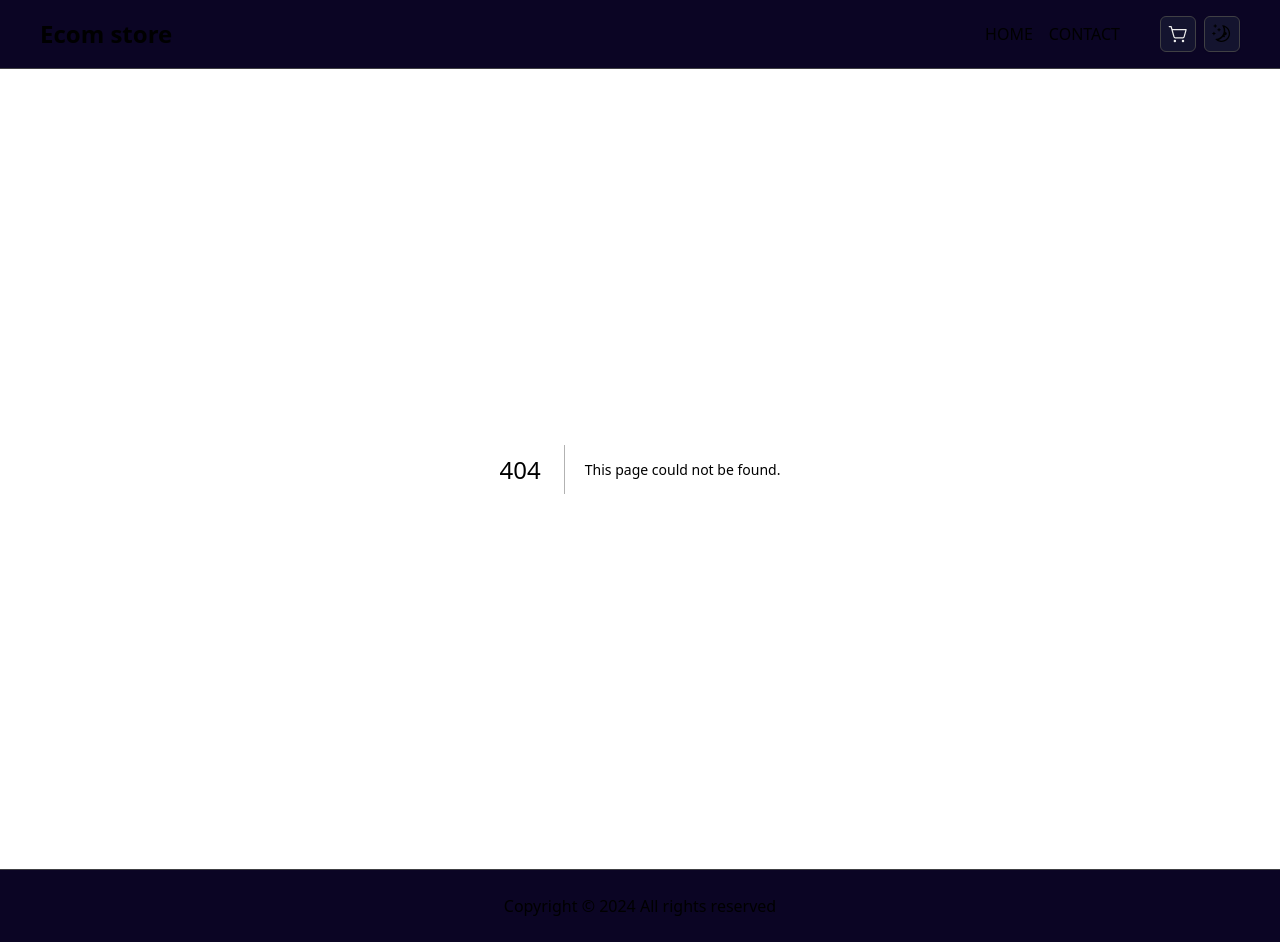
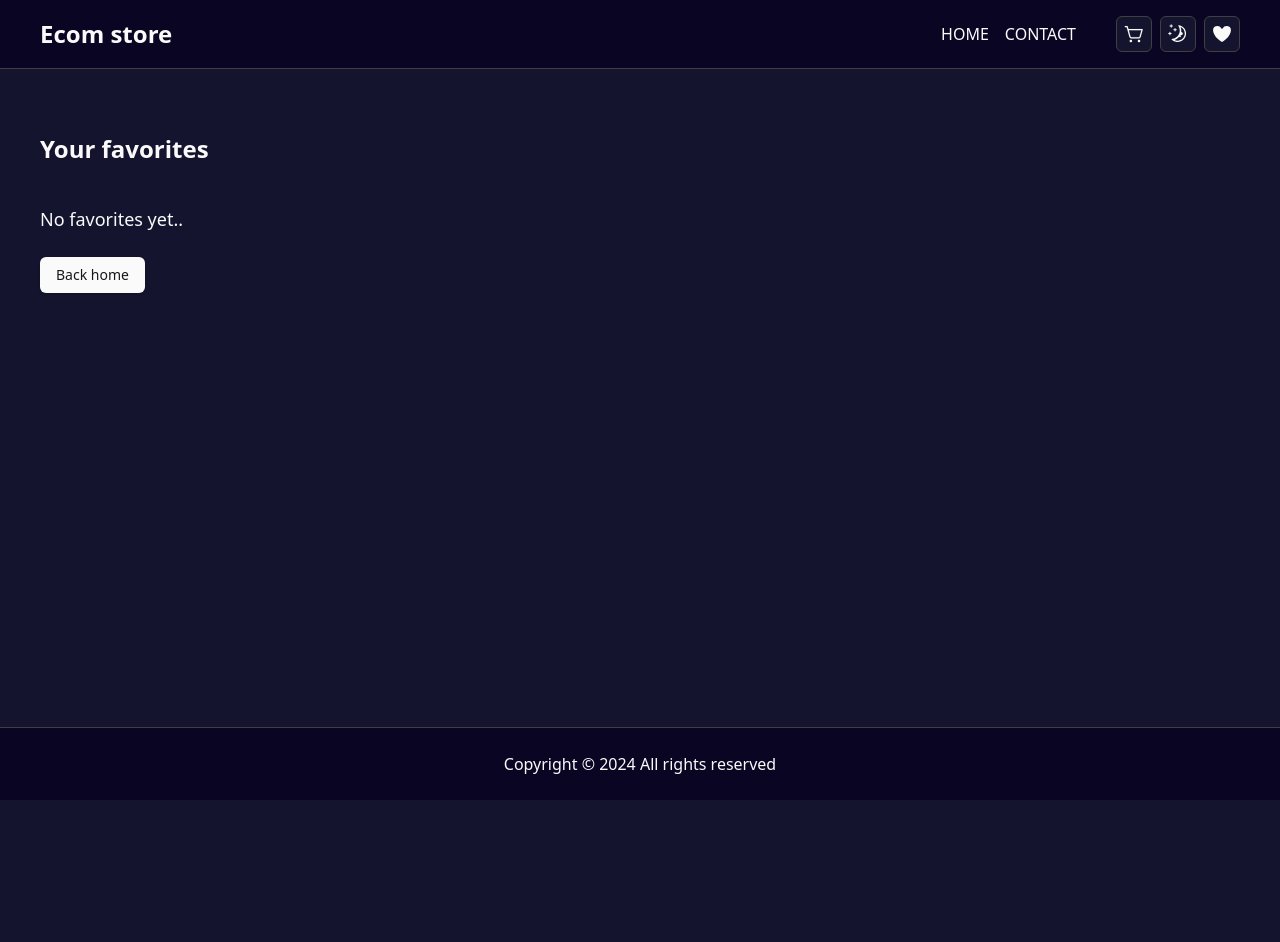
Before and after one commit to Krihages/ecom-next, a Next.js app: page /favorites in a window 1280 px wide. Before the commit this address had no page. After the commit the page ends 800 px from the top, so only its background shows below. Built offline with nearby package versions, Linux system fonts and the light colour scheme.

Commit message:
added favorites

```diff
--- /dev/null
+++ b/src/app/favorites/page.tsx
@@ -0,0 +1,30 @@
+"use client";
+
+import Thumbnail from "@/components/Products/AllProducts/Thumbnail";
+import { useFavorites } from "@/components/Providers/Favorites";
+import Section from "@/components/Section";
+import { buttonVariants } from "@/components/ui/button";
+import Link from "next/link";
+
+export default function FavoritesPage() {
+  const { favorites } = useFavorites();
+
+  console.log(favorites);
+  return (
+    <Section>
+      <h1 className="text-2xl font-bold">Your favorites</h1>
+      <div className="grid grid-cols-1 sm:grid-cols-2 md:grid-cols-3 lg:grid-cols-4 gap-4 pt-10">
+        {favorites.length > 0 ? (
+          favorites.map((product) => (
+            <Thumbnail key={product.id} product={product} />
+          ))
+        ) : (
+          <p className="text-lg">No favorites yet..</p>
+        )}
+      </div>
+      <Link href="/" className={`${buttonVariants()} mt-6 text-lg`}>
+        Back home
+      </Link>
+    </Section>
+  );
+}
--- /dev/null
+++ b/src/components/Favorites/Favorite.tsx
@@ -0,0 +1,39 @@
+"use client";
+
+import { Product } from "@/types/Product";
+import { HeartIcon } from "../icons/heartIcons";
+import { useFavorites } from "../Providers/Favorites";
+import { useEffect } from "react";
+
+type Props = {
+  color: "full" | "empty";
+  setFavorite: React.Dispatch<React.SetStateAction<boolean>>;
+  product: Product;
+};
+
+export default function Favorite({ color, setFavorite, product }: Props) {
+  const { addFavorite, removeFavorite, isFavorite } = useFavorites();
+
+  useEffect(() => {
+    setFavorite(isFavorite(product));
+  }, []);
+
+  function handleClick(e: React.MouseEvent<HTMLButtonElement>) {
+    e.preventDefault();
+    setFavorite((prev: boolean) => !prev);
+    if (isFavorite(product)) {
+      removeFavorite(product);
+    } else {
+      addFavorite(product);
+    }
+  }
+
+  return (
+    <button
+      className="w-full h-full shadow-xl bg-foreground/20 bg-opacity-50 p-1.5 rounded-lg"
+      onClick={handleClick}
+    >
+      <HeartIcon color={color} />
+    </button>
+  );
+}
--- /dev/null
+++ b/src/components/Favorites/index.tsx
@@ -0,0 +1,15 @@
+import Link from "next/link";
+import { HeartIcon } from "../icons/heartIcons";
+
+export default function Favorites() {
+  return (
+    <Link
+      href="/favorites"
+      className="bg-background rounded-md border p-[4px] hover:bg-accent duration-200 w-9 h-9"
+      title="Favorites"
+      aria-label="Your favorites"
+    >
+      <HeartIcon />
+    </Link>
+  );
+}
--- a/src/components/Header/index.tsx
+++ b/src/components/Header/index.tsx
@@ -1,3 +1,4 @@
+import Favorites from "../Favorites";
 import { ModeToggle } from "../Providers/ThemeProvider/ModeToggle";
 import Cart from "./Cart";
 
@@ -14,6 +15,7 @@ export default function Header() {
           <div className="flex  items-center gap-2">
             <Cart />
             <ModeToggle />
+            <Favorites />
           </div>
         </div>
       </div>
--- a/src/components/Products/AllProducts/Thumbnail/ThumbnailImg.tsx
+++ b/src/components/Products/AllProducts/Thumbnail/ThumbnailImg.tsx
@@ -1,16 +1,38 @@
-import { ImageProps } from "@/types/Product";
+"use client";
+
 import { AspectRatio } from "@/components/ui/aspect-ratio";
 import Image from "next/image";
+import { useState } from "react";
+import { Product } from "@/types/Product";
 
-export default function ThumbnailImg({ image }: { image: ImageProps }) {
+import Favorite from "@/components/Favorites/Favorite";
+
+export default function ThumbnailImg({ product }: { product: Product }) {
+  const [isFavorite, setIsFavorite] = useState(false);
+  const [isHovered, setIsHovered] = useState(false);
+
   return (
-    <AspectRatio ratio={16 / 10}>
+    <AspectRatio
+      ratio={16 / 10}
+      className="relative"
+      onMouseEnter={() => setIsHovered(true)}
+      onMouseLeave={() => setIsHovered(false)}
+    >
       <Image
-        src={image.url}
-        alt={image?.alt || "Product Image"}
+        src={product.image.url}
+        alt={product.image?.alt || "Product Image"}
         fill
         className="object-cover rounded-t-xl "
       />
+      {isHovered && (
+        <div className="absolute top-2 right-2 w-10 h-10  rounded-lg">
+          <Favorite
+            color={isFavorite ? "full" : "empty"}
+            setFavorite={setIsFavorite}
+            product={product}
+          />
+        </div>
+      )}
     </AspectRatio>
   );
 }
--- a/src/components/Products/AllProducts/Thumbnail/index.tsx
+++ b/src/components/Products/AllProducts/Thumbnail/index.tsx
@@ -16,7 +16,7 @@ export default function Thumbnail({ product }: { product: Product }) {
   return (
     <Card className="hover:shadow-xl  bg-card hover:bg-background duration-500">
       <Link href={`/product/${product.id}`}>
-        <ThumbnailImg image={product.image} />
+        <ThumbnailImg product={product} />
         <CardHeader>
           <CardTitle>{product.title}</CardTitle>
 
--- a/src/components/Products/AllProducts/index.tsx
+++ b/src/components/Products/AllProducts/index.tsx
@@ -4,6 +4,7 @@ import { Product } from "@/types/Product";
 
 export default async function AllProducts({ query }: { query: string }) {
   const products = await fetchProducts();
+
   let filteredProducts = products;
   if (query && query.length > 0) {
     filteredProducts = products.filter((product: Product) =>
--- /dev/null
+++ b/src/components/Providers/Favorites/index.tsx
@@ -0,0 +1,64 @@
+"use client";
+
+import {
+  createContext,
+  useState,
+  useContext,
+  ReactNode,
+  useEffect,
+} from "react";
+import { Product } from "@/types/Product";
+
+type FavoritesContextType = {
+  favorites: Product[];
+  addFavorite: (product: Product) => void;
+  removeFavorite: (product: Product) => void;
+  isFavorite: (product: Product) => boolean;
+};
+
+const FavoritesContext = createContext<FavoritesContextType | undefined>(
+  undefined
+);
+
+export function FavoritesProvider({ children }: { children: ReactNode }) {
+  const [favorites, setFavorites] = useState<Product[]>([]);
+
+  useEffect(() => {
+    const storedFavorites = JSON.parse(
+      localStorage.getItem("favorites") || "[]"
+    );
+    setFavorites(storedFavorites);
+  }, []);
+
+  const addFavorite = (product: Product) => {
+    const filteredFavorites = [...favorites, product];
+    setFavorites(filteredFavorites);
+    localStorage.setItem("favorites", JSON.stringify(filteredFavorites));
+  };
+
+  const removeFavorite = (product: Product) => {
+    const filteredFavorites = favorites.filter((fav) => fav.id !== product.id);
+
+    setFavorites(filteredFavorites);
+    localStorage.setItem("favorites", JSON.stringify(filteredFavorites));
+  };
+
+  const isFavorite = (product: Product) =>
+    favorites.some((fav) => fav.id === product.id);
+
+  return (
+    <FavoritesContext.Provider
+      value={{ favorites, addFavorite, removeFavorite, isFavorite }}
+    >
+      {children}
+    </FavoritesContext.Provider>
+  );
+}
+
+export function useFavorites() {
+  const context = useContext(FavoritesContext);
+  if (context === undefined) {
+    throw new Error("useFavorites must be used within a FavoritesProvider");
+  }
+  return context;
+}
--- a/src/components/Providers/index.tsx
+++ b/src/components/Providers/index.tsx
@@ -1,5 +1,6 @@
 import ThemeProvider from "./ThemeProvider";
 import CartProvider from "./CartProvider";
+import { FavoritesProvider } from "./Favorites";
 
 export default function Providers({ children }: { children: React.ReactNode }) {
   return (
@@ -9,7 +10,9 @@ export default function Providers({ children }: { children: React.ReactNode }) {
       enableSystem
       disableTransitionOnChange
     >
-      <CartProvider>{children}</CartProvider>
+      <CartProvider>
+        <FavoritesProvider>{children}</FavoritesProvider>
+      </CartProvider>
     </ThemeProvider>
   );
 }
--- /dev/null
+++ b/src/components/icons/heartIcons.tsx
@@ -0,0 +1,28 @@
+export function HeartIcon({
+  color = "normal",
+}: {
+  color?: "full" | "empty" | "normal";
+}) {
+  const variants = {
+    full: "hsl(var(--background))",
+    empty: "none",
+    normal: "hsl(var(--foreground))",
+  };
+  return (
+    <svg
+      data-slot="icon"
+      strokeWidth="1.5"
+      stroke="hsl(var(--background))"
+      fill={variants[color]}
+      viewBox="0 0 24 24"
+      xmlns="http://www.w3.org/2000/svg"
+      aria-hidden="true"
+    >
+      <path
+        strokeLinecap="round"
+        strokeLinejoin="round"
+        d="M21 8.25c0-2.485-2.099-4.5-4.688-4.5-1.935 0-3.597 1.126-4.312 2.733-.715-1.607-2.377-2.733-4.313-2.733C5.1 3.75 3 5.765 3 8.25c0 7.22 9 12 9 12s9-4.78 9-12Z"
+      ></path>
+    </svg>
+  );
+}
```
